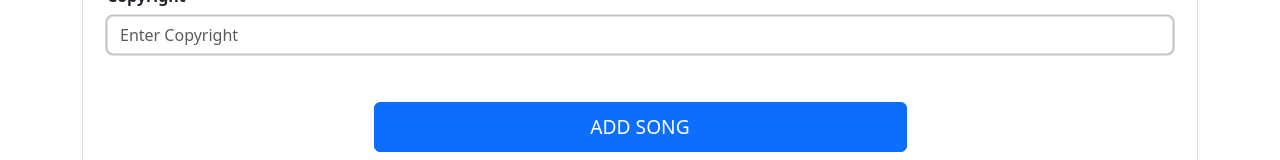
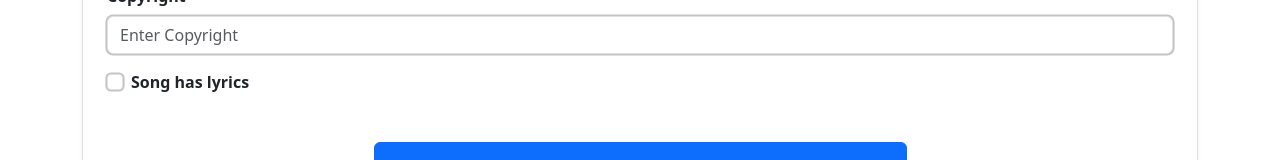
Before and after one commit to surajroy7430/song-database-app, a React (Create React App) app: page / in a window 1280 px wide. Shown: the part 1224-1384 px from the top of the page. Built offline with nearby package versions, Linux system fonts and the light colour scheme; no server answers.

Commit message:
lyrics section added

```diff
--- a/src/hooks/useSong.js
+++ b/src/hooks/useSong.js
@@ -1,4 +1,4 @@
-import { useState }  from "react";
+import { useState } from "react";
 
 const useSong = () => {
   const [song, setSong] = useState({
@@ -14,6 +14,7 @@ const useSong = () => {
     genre: [],
     type: ["mp3"],
     copyright: "",
+    lyricsData: { hasLyrics: false, lyrics: "" },
   });
 
   const [singerInput, setSingerInput] = useState("");
@@ -96,6 +97,26 @@ const useSong = () => {
     }));
   };
 
+  // Lyrics handling
+  const toggleHasLyrics = () => {
+    setSong((prevSong) => ({
+      ...prevSong,
+      lyricsData: {
+        ...prevSong.lyricsData,
+        hasLyrics: !prevSong.lyricsData.hasLyrics,
+      },
+    }));
+  };
+
+  const handleLyricsChange = (e) => {
+    const { name, value } = e.target;
+
+    setSong((prevSong) => ({
+      ...prevSong,
+      lyricsData: { ...prevSong.lyricsData, [name]: value },
+    }));
+  };
+
   return {
     song,
     setSong,
@@ -113,6 +134,8 @@ const useSong = () => {
     addSongType,
     removeSongType,
     handleDurationChange,
+    toggleHasLyrics,
+    handleLyricsChange,
   };
 };
 
--- a/src/pages/AddSongForm.jsx
+++ b/src/pages/AddSongForm.jsx
@@ -21,6 +21,8 @@ const AddSongForm = () => {
     addSongType,
     removeSongType,
     handleDurationChange,
+    toggleHasLyrics,
+    handleLyricsChange,
   } = useSong();
 
   const handleSubmit = async (e) => {
@@ -59,6 +61,7 @@ const AddSongForm = () => {
         genre: [],
         type: ["mp3"],
         copyright: "",
+        lyricsData: { hasLyrics: false, lyrics: "" },
       });
 
     } catch (e) {
@@ -346,6 +349,33 @@ const AddSongForm = () => {
           />
         </div>
 
+        {/* Lyrics Section */}
+        <div className="mb-3">
+          <div className="form-check mb-2">
+            <input
+              type="checkbox"
+              id="lyricsToggle"
+              className="form-check-input"
+              checked={song.lyricsData.hasLyrics}
+              onChange={toggleHasLyrics}
+            />
+            <label className="form-check-label" htmlFor="lyricsToggle">
+              Song has lyrics
+            </label>
+          </div>
+          {song.lyricsData.hasLyrics && (
+            <textarea
+              id="lyrics"
+              name="lyrics"
+              value={song.lyricsData.lyrics}
+              onChange={handleLyricsChange}
+              className="form-control"
+              placeholder="Enter Lyrics Here"
+              rows="4"
+            />
+          )}
+        </div>
+
         <div className="d-flex justify-content-center mt-5">
           <button
             type="submit"
```
